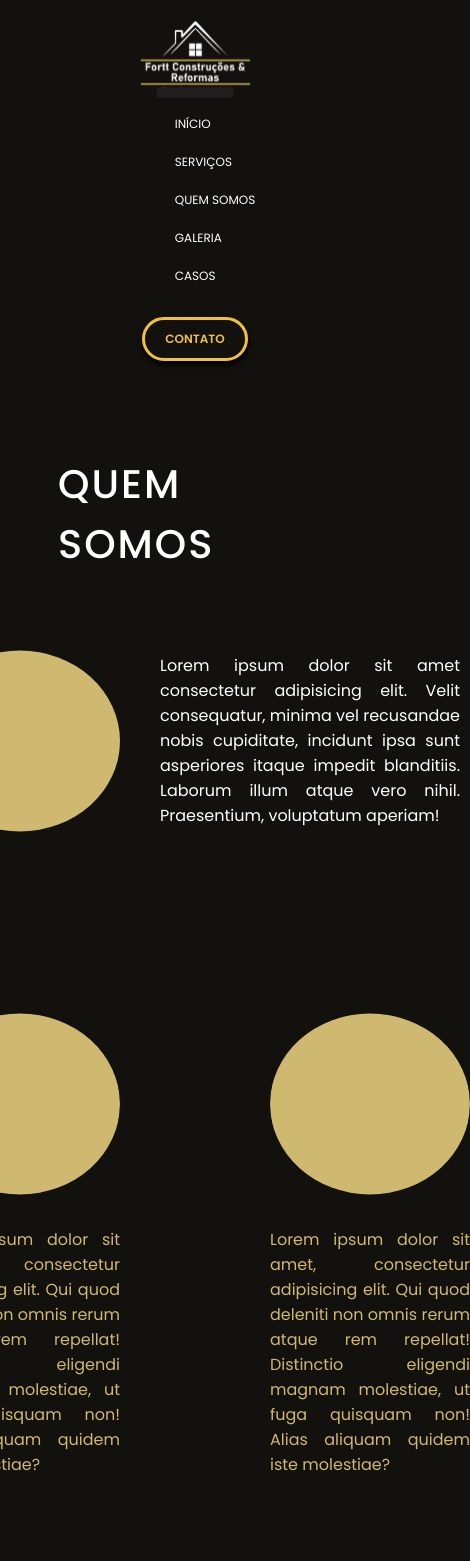
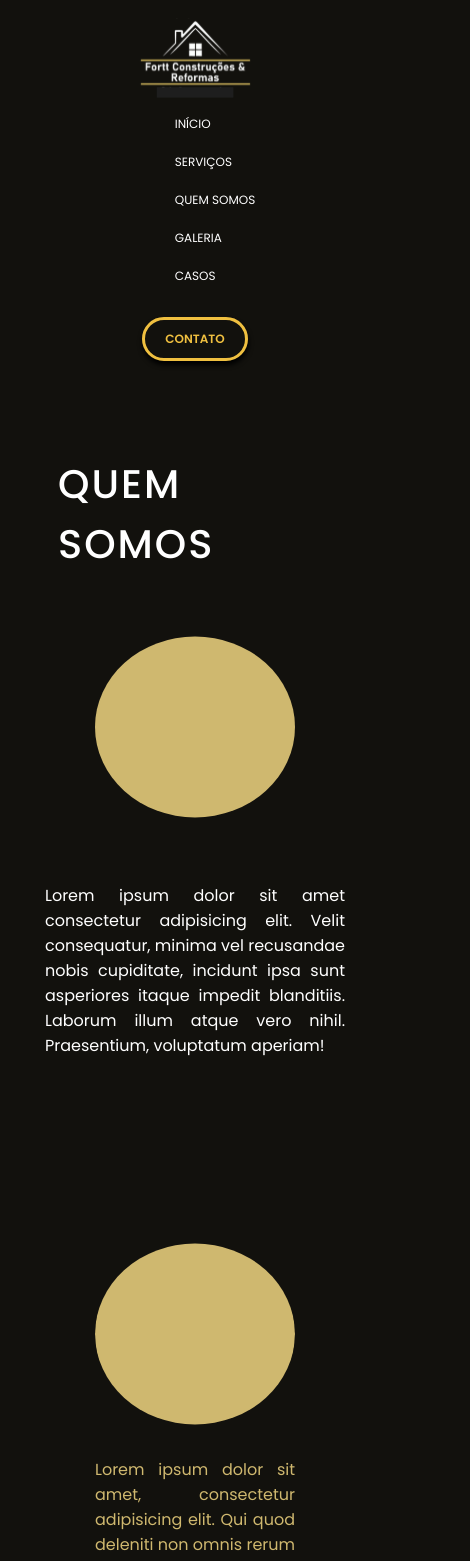
Before and after one commit to Solractys/fortt-cr, a Next.js app in the folder forttcr/: page /quemsomos in a window 390 px wide. Shown: the top 1561 px of the page, 470 px wide, since content can reach past the window. Built offline with nearby package versions, Linux system fonts and the light colour scheme.

Commit message:
fix responsiveness from 'Serviços' and 'Quem Somos'

```diff
--- a/forttcr/src/app/components/Cases.module.css
+++ b/forttcr/src/app/components/Cases.module.css
@@ -24,7 +24,7 @@
 }
 .sectionCase > div > img {
   transition: 0.3s;
-  height: 300px;
+  height:300px;
 }
 .sectionCase > div > img:hover {
   scale: 110%;
--- a/forttcr/src/app/quemsomos/page.module.css
+++ b/forttcr/src/app/quemsomos/page.module.css
@@ -44,3 +44,13 @@
 .fundador>img {
     border-radius: 100%;
 }
+
+@media (max-width: 600px) {
+    .textoEquipe {
+        flex-direction: column;
+    }
+
+    .fundadores {
+        flex-direction: column;
+    }
+  }
--- a/forttcr/src/app/servicos/page.module.css
+++ b/forttcr/src/app/servicos/page.module.css
@@ -67,3 +67,9 @@
     scale: 110%;
     transition: 0.3s;
 }
+
+@media (max-width: 600px) {
+    .title {
+      font-size: 17px;
+    }
+  }
```
